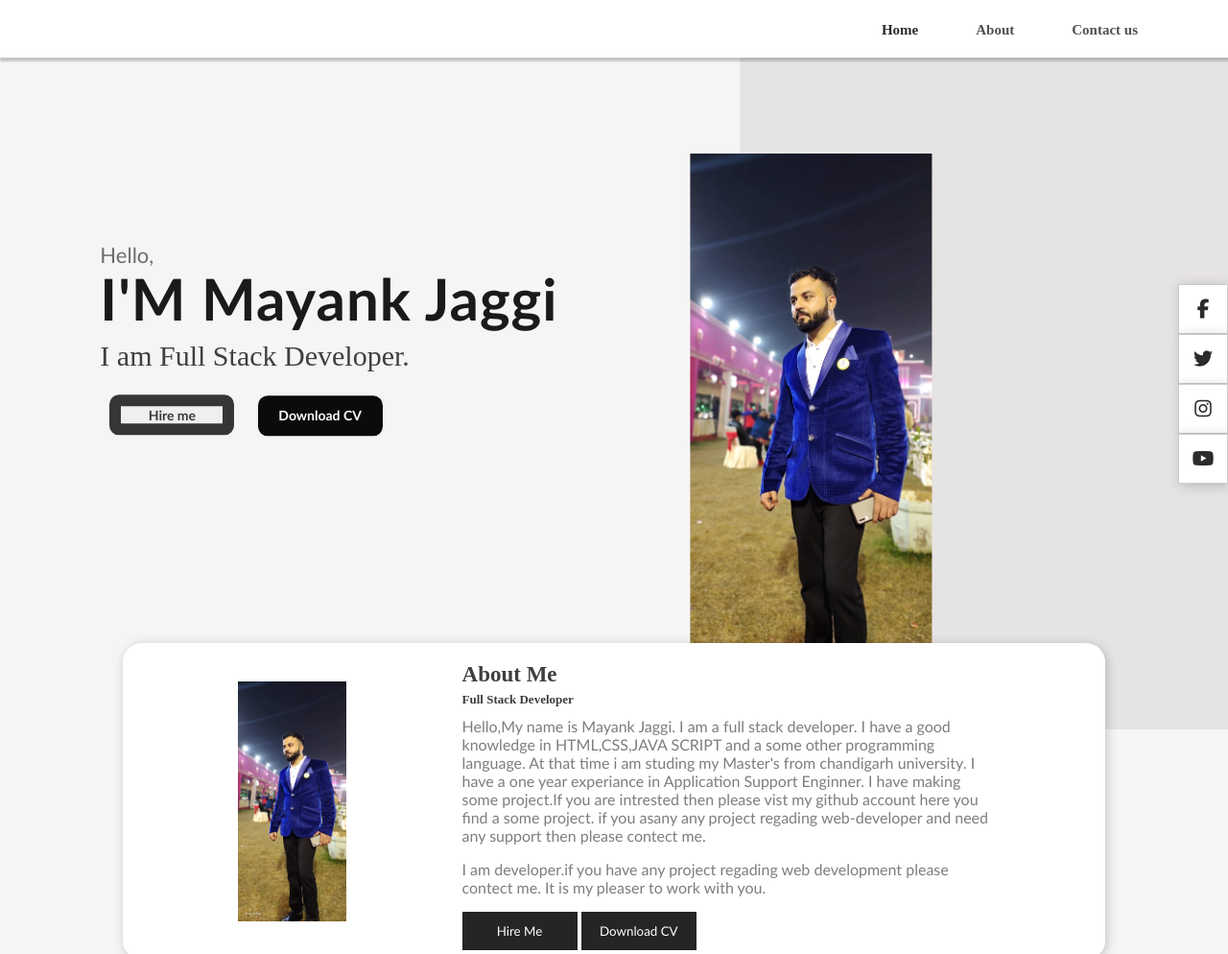
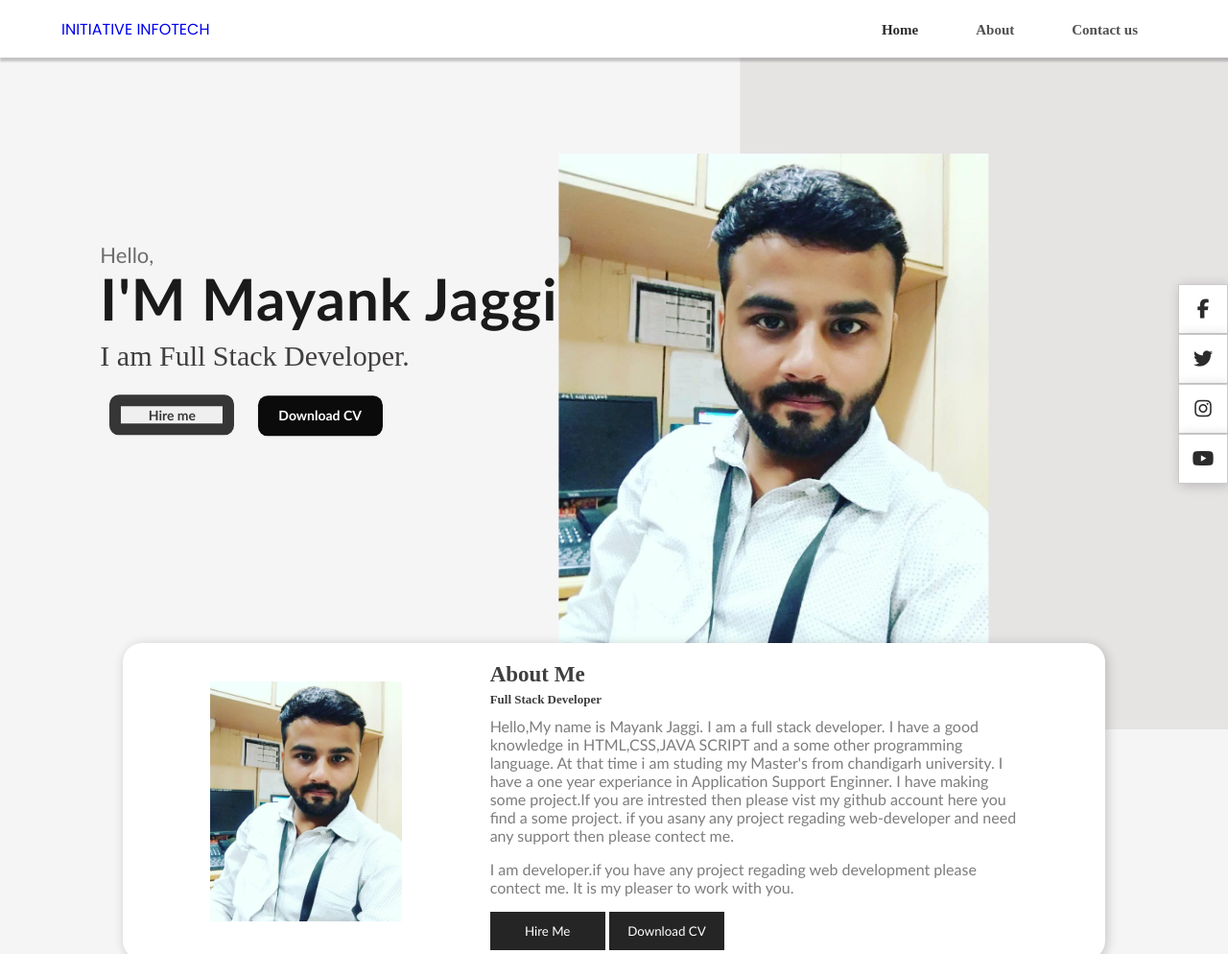
Before and after one commit to Mayank481/portfolio, a plain HTML site: page index.html in a window 1280 px wide. Shown: the top 994 px of the page at 96% size. Drawn offline with Linux system fonts and the light colour scheme.

Commit message:
first commit

```diff
--- a/index.css
+++ b/index.css
@@ -43,11 +43,6 @@ nav ul li a{
     font-weight: 700;
 }
 
-.logo{
-    font-family: RoadTest;
-    color: #0000;
-    font-size: 22px;
-}
 .active{
     color: #2d2a2a;
     font-weight: bold;
--- a/index.html
+++ b/index.html
@@ -32,10 +32,10 @@
         <button class= "hire-btn">Hire me</button>
         <a href="/home/mayank/Desktop/project/portfolio/Resume.jpg"><button class= "down-cv">Download CV</button></a>
     </div>
-    <img src="my2.jpg" class="model" alt="model">
+    <img src="my.jpg" class="model" alt="model">
     </section>
     <div class="about-container">
-        <img src="my2.jpg">
+        <img src="my.jpg">
         <div class="about-text">
             <p>About Me</p>
             <p>Full Stack Developer</p>
@@ -63,7 +63,7 @@
         <div class="box-1">
             <span>1</span>
             <p class="heading">Web-developer</p>
-            <p class="details">If oyu want to make a website for youre business then you can contect me.</p>
+            <p class="details">If you want to make a website for your business then you can contect me.</p>
             <button>Read More</button>
         </div>
         <div class="box-2">
```
Also changed, not shown: my.jpg (added).
